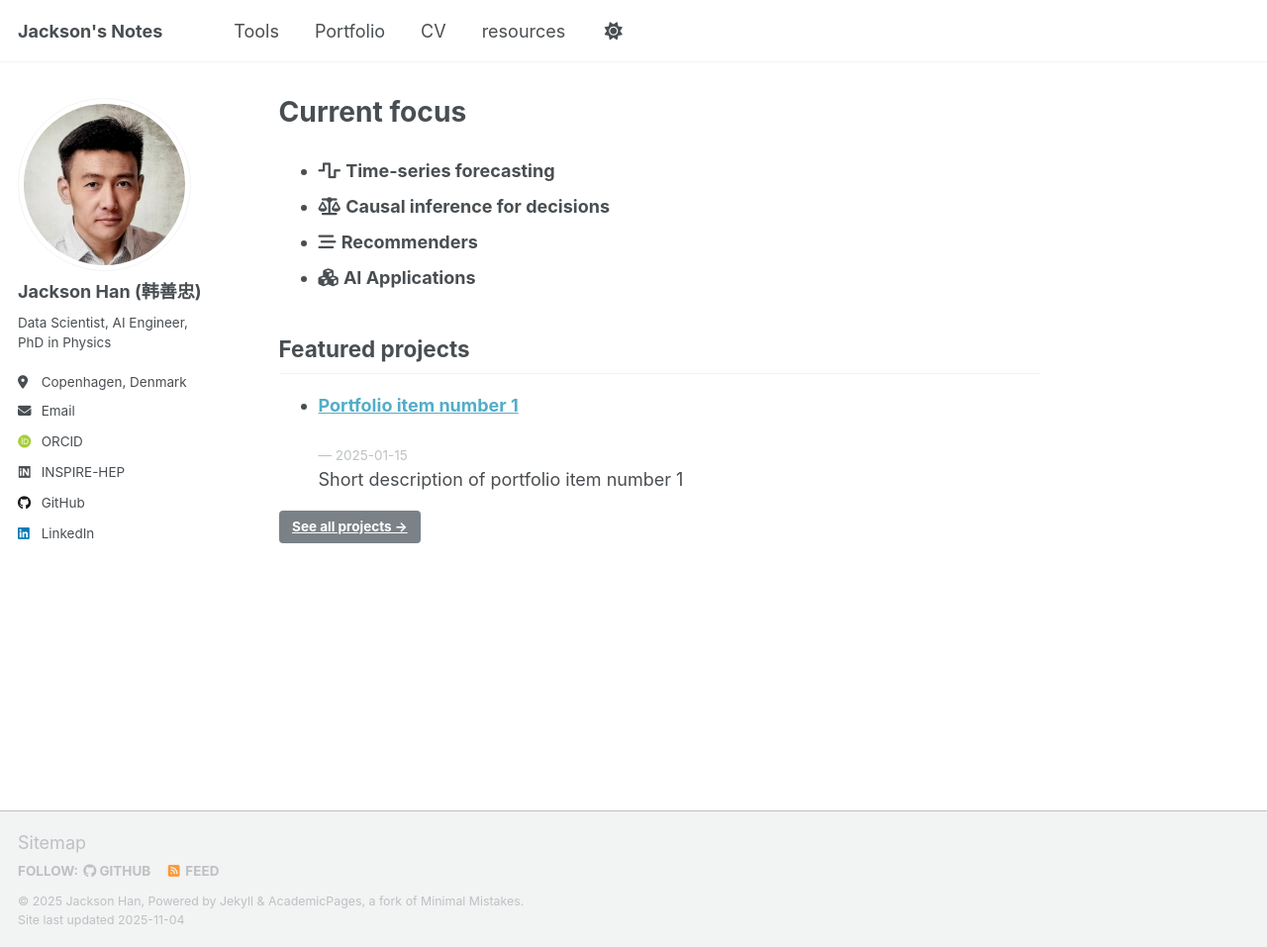
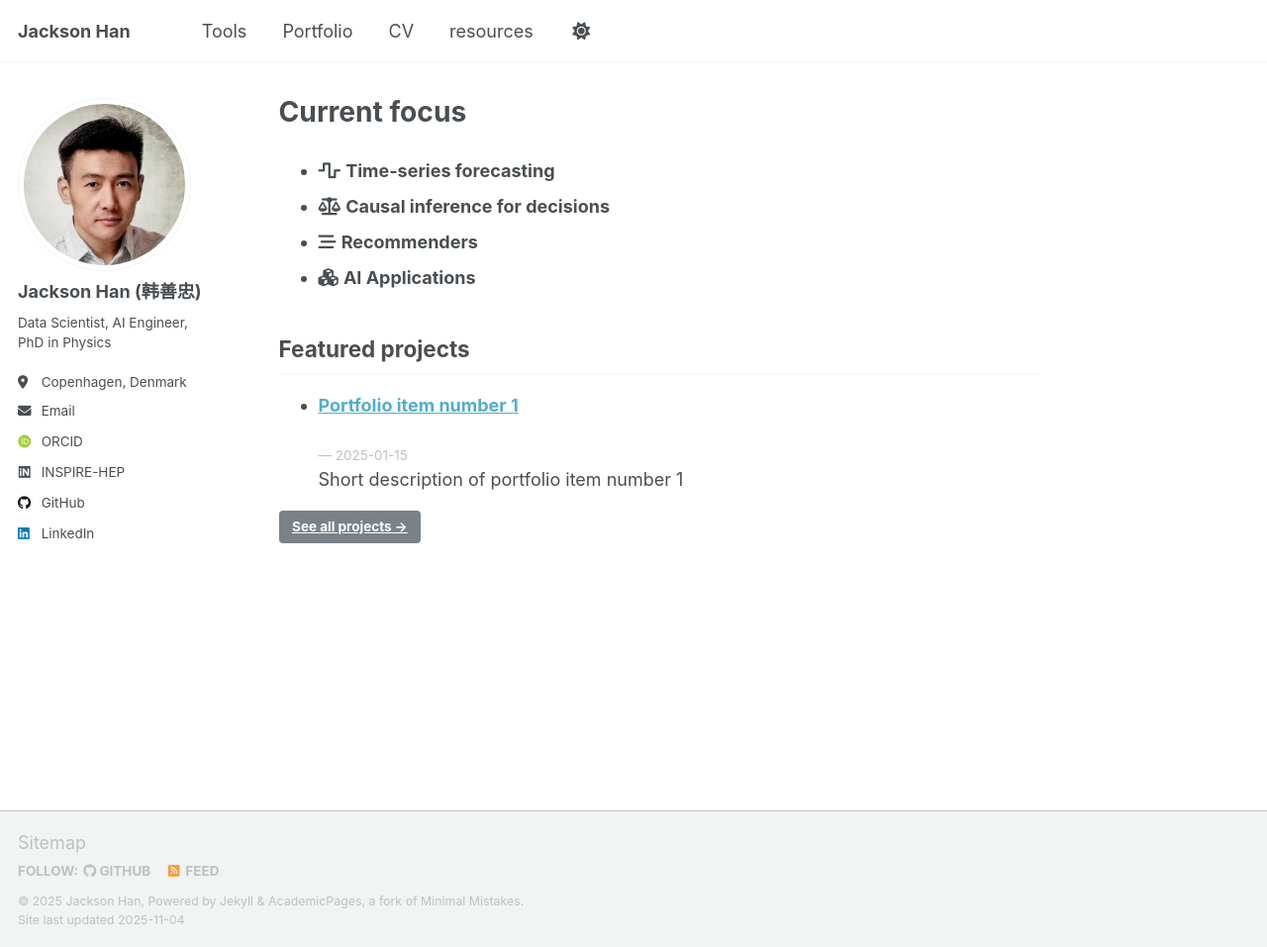
Before and after one commit to Jackson00Han/Jackson00Han.github.io, a Jekyll site: the page built from _pages/about.md, in a window 1280 px wide and 957 px high. Shown: the whole window at 99% size. Built offline with Jekyll 4.4.1, drawn with Linux system fonts in a browser that asks for light colours; some web fonts are replaced; a script that is not in the unit is left out.

Commit message:
Revert "up config"
This reverts commit 0a329ebed021610d429890a58e305fdc6d3e5f9a.

```diff
--- a/_config.yml
+++ b/_config.yml
@@ -9,7 +9,7 @@
 # Basic Site Settings
 locale                   : "en-US"
 site_theme               : "default" # Currently available options are "default", "air"
-title                    : "Jackson's Notes"
+title                    : "Jackson Han"
 title_separator          : "-"
 name                     : &name "Jackson Han"
 description              : &description "Jackson Han's academic portfolio"   # Update this with a general description of your site, this is the default if not overridden by a page
```
